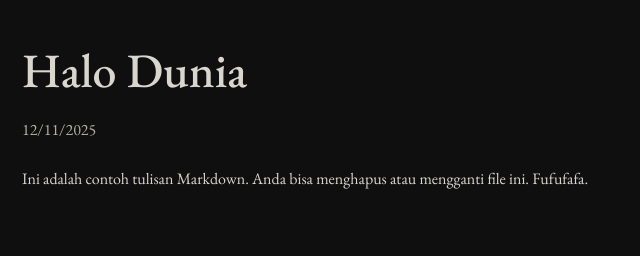
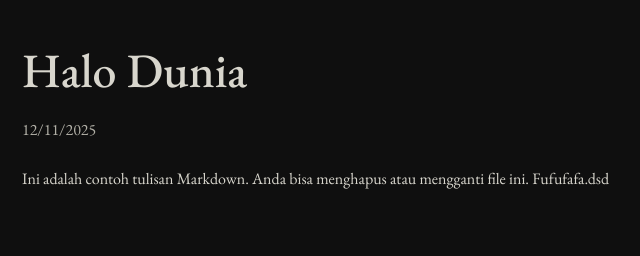
Before and after one commit to prammmoe/prammmoe-space, an Astro site: page /blog/hello-world in a window 1280 px wide. Shown: the top 256 px of the page, 128-768 px from the left. Built offline with nearby package versions, Linux system fonts and the light colour scheme; Astro itself is replaced by a stand-in of ours.

Commit message:
fix: deploy

```diff
--- a/src/content/blog/hello-world.md
+++ b/src/content/blog/hello-world.md
@@ -5,4 +5,4 @@
 tags: ["intro"]
 ---
 
-Ini adalah contoh tulisan Markdown. Anda bisa menghapus atau mengganti file ini. Fufufafa.
+Ini adalah contoh tulisan Markdown. Anda bisa menghapus atau mengganti file ini. Fufufafa.dsd
```
